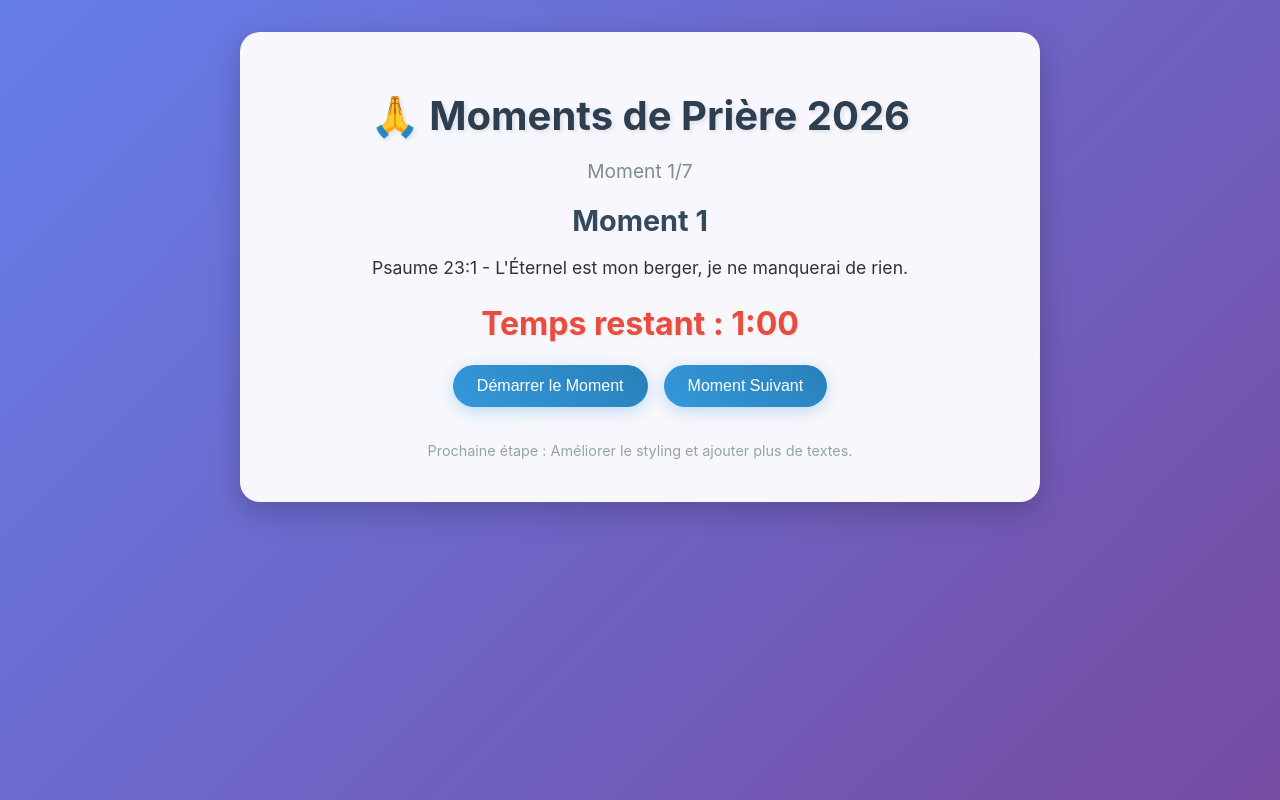
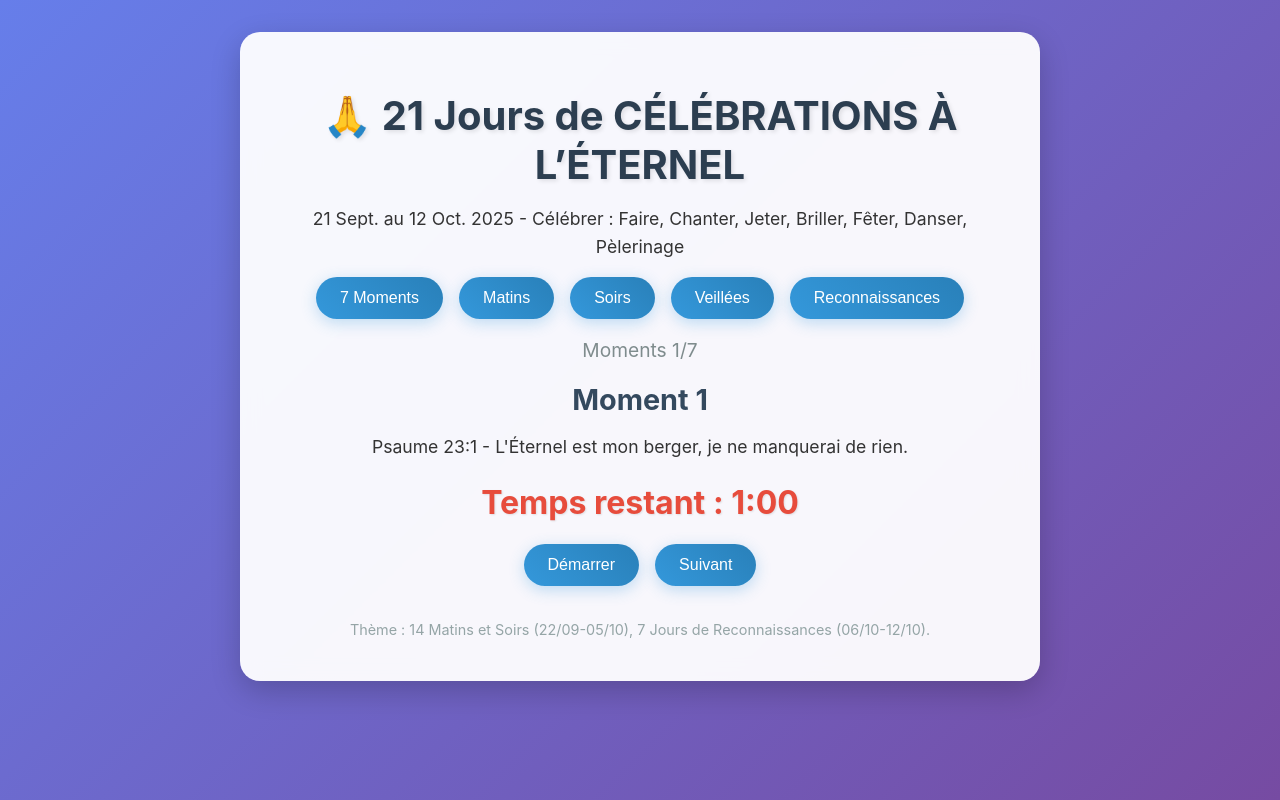
Before and after one commit to wilf974/RDV, a React (Vite) app in the folder frontend/: page / in a window 1280 px wide. Built offline with nearby package versions, Linux system fonts and the light colour scheme.

Commit message:
Intégration thème 21 Jours de Célébrations : sections matins, soirs, veillées, reconnaissances, textes bibliques étendus

```diff
--- a/frontend/src/App.jsx
+++ b/frontend/src/App.jsx
@@ -2,12 +2,14 @@ import React, { useState, useEffect } from 'react';
 
 /**
  * Composant principal de l'application de Jeûne et Prière 2026.
- * Gère les 7 moments de prière avec textes bibliques et timer.
+ * Thème : 21 Jours de CÉLÉBRATIONS À L’ÉTERNEL (21 Sept. au 12 Oct. 2025).
+ * Gère les 7 moments quotidiens avec textes bibliques et timer.
  */
 function App() {
   const [currentMoment, setCurrentMoment] = useState(0);
   const [timeLeft, setTimeLeft] = useState(60); // 1 minute en secondes
   const [isActive, setIsActive] = useState(false);
+  const [currentSection, setCurrentSection] = useState('moments'); // Sections : moments, matins, soirs, veillées, reconnaissances
 
   const moments = [
     { title: "Moment 1", text: "Psaume 23:1 - L'Éternel est mon berger, je ne manquerai de rien." },
@@ -18,6 +20,29 @@ function App() {
     { title: "Moment 6", text: "Romains 8:28 - Toutes choses concourent au bien." },
     { title: "Moment 7", text: "Jean 14:6 - Je suis le chemin, la vérité, et la vie." }
   ];
+
+  const matins = [
+    { title: "Matin 1", text: "Psaume 119:164 - Sept fois le jour je te célèbre, à cause des lois de ta justice." },
+    { title: "Matin 2", text: "Psaume 30:5 - Chantez en l'honneur de l'Eternel, vous qui l'aimez." }
+  ];
+
+  const soirs = [
+    { title: "Soir 1", text: "Psaume 55:18 - Le soir, et le matin, et à midi, je crierai et je gémirai." },
+    { title: "Soir 2", text: "Psaume 92:2-3 - Il est bon de te louer, Eternel, et de célébrer ton nom." }
+  ];
+
+  const veillees = [
+    { title: "Veillée 1", text: "Psaume 34:4-7 - Dites avec moi la grandeur de l’Eternel, célébrons tous son nom !" },
+    { title: "Veillée 2", text: "Psaume 99:1-3 - L’Eternel règne: les peuples tremblent; il siège entre les chérubins." }
+  ];
+
+  const reconnaissances = [
+    { title: "Reconnaissance 1", text: "Psaume 113:1-3 - Louez l’Eternel ! Serviteurs de l’Eternel, louez le nom de l’Eternel !" },
+    { title: "Reconnaissance 2", text: "Psaume 66:1-2 - Chantez la gloire de son nom, célébrez sa gloire par vos louanges !" }
+  ];
+
+  const sections = { moments, matins, soirs, veillees, reconnaissances };
+  const currentItems = sections[currentSection];
 
   useEffect(() => {
     document.title = 'Jeûne et Prière 2026';
@@ -44,27 +69,42 @@ function App() {
   };
 
   const nextMoment = () => {
-    setCurrentMoment((prev) => (prev + 1) % moments.length);
+    setCurrentMoment((prev) => (prev + 1) % currentItems.length);
+    setTimeLeft(60);
+    setIsActive(false);
+  };
+
+  const changeSection = (section) => {
+    setCurrentSection(section);
+    setCurrentMoment(0);
     setTimeLeft(60);
     setIsActive(false);
   };
 
   return (
     <div className="app">
-      <h1>🙏 Moments de Prière 2026</h1>
-      <p className="moment-counter">Moment {currentMoment + 1}/7</p>
-      <h2>{moments[currentMoment].title}</h2>
-      <p>{moments[currentMoment].text}</p>
+      <h1>🙏 21 Jours de CÉLÉBRATIONS À L’ÉTERNEL</h1>
+      <p>21 Sept. au 12 Oct. 2025 - Célébrer : Faire, Chanter, Jeter, Briller, Fêter, Danser, Pèlerinage</p>
+      <div className="buttons">
+        <button onClick={() => changeSection('moments')}>7 Moments</button>
+        <button onClick={() => changeSection('matins')}>Matins</button>
+        <button onClick={() => changeSection('soirs')}>Soirs</button>
+        <button onClick={() => changeSection('veillees')}>Veillées</button>
+        <button onClick={() => changeSection('reconnaissances')}>Reconnaissances</button>
+      </div>
+      <p className="moment-counter">{currentSection.charAt(0).toUpperCase() + currentSection.slice(1)} {currentMoment + 1}/{currentItems.length}</p>
+      <h2>{currentItems[currentMoment].title}</h2>
+      <p>{currentItems[currentMoment].text}</p>
       <p className="timer">Temps restant : {Math.floor(timeLeft / 60)}:{(timeLeft % 60).toString().padStart(2, '0')}</p>
       <div className="buttons">
         <button onClick={startTimer} disabled={isActive}>
-          Démarrer le Moment
+          Démarrer
         </button>
         <button onClick={nextMoment} disabled={isActive}>
-          Moment Suivant
+          Suivant
         </button>
       </div>
-      <p className="footer">Prochaine étape : Améliorer le styling et ajouter plus de textes.</p>
+      <p className="footer">Thème : 14 Matins et Soirs (22/09-05/10), 7 Jours de Reconnaissances (06/10-12/10).</p>
     </div>
   );
 }
```
Also changed, not shown: 1 other file (tests, documents, lock files or other folders).
